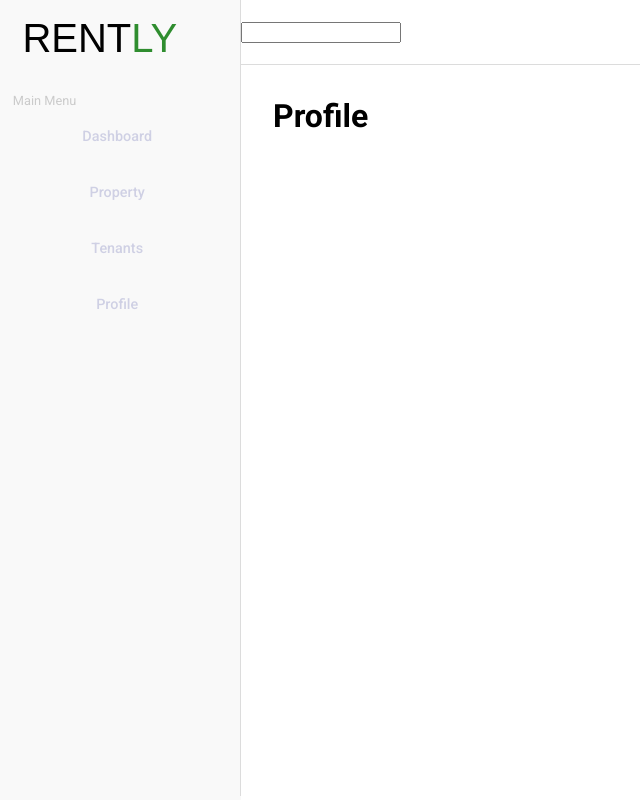
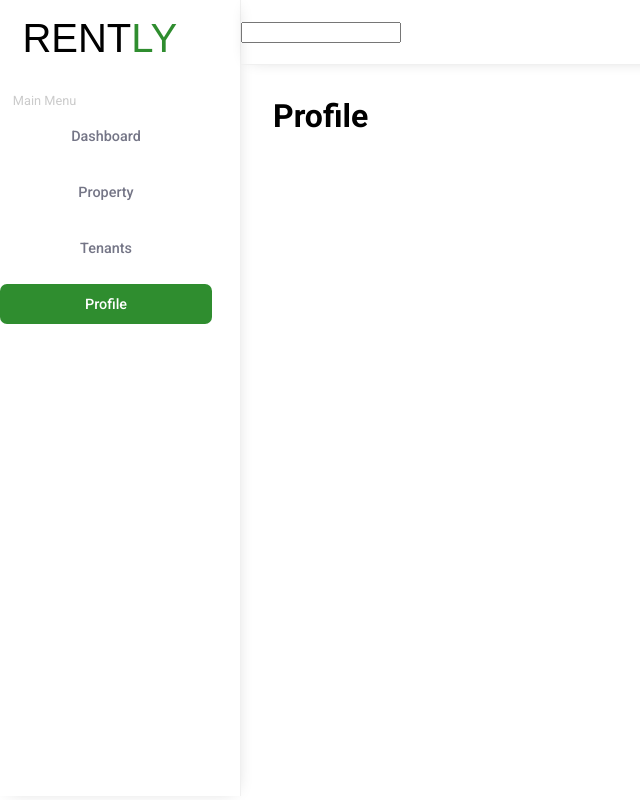
Before and after one commit to ColoMack/Property-Management-React-and-Node-, a React (Create React App) app: page /profile in a window 1280 px wide. Shown: the whole page, without its empty margins (0-640 px from the left). Built offline with nearby package versions, Linux system fonts and the light colour scheme; a web font is replaced by a local one.

Commit message:
Implememanting isActive function in the sidnavbar.

```diff
--- a/src/App.css
+++ b/src/App.css
@@ -22,6 +22,7 @@ h1{
   display: flex;
   flex-direction: column;
   align-items: center;
+  background-color: var(--green1);
 }
 .userbox{
   border: solid 1px var(--white);
@@ -34,9 +35,8 @@ h1{
   padding: 1rem 1rem;
   margin: 6rem 0 0 0;
   background-color: var(--white);
-  box-shadow: 2px 1px 30px 5px var(--grey);
+  box-shadow: 2px 1px 30px 5px rgb(104, 104, 104);
   border-radius: 15px;
-  font-family: system-ui, -apple-system, BlinkMacSystemFont, 'Segoe UI', Roboto, Oxygen, Ubuntu, Cantarell, 'Open Sans', 'Helvetica Neue', sans-serif;
 }
 .heading{
   margin-top: 1rem;
@@ -120,7 +120,7 @@ h1{
   flex-direction: row;
 }
 .leftside{
-  background-color: #bcbcbc16;
+  background-color: #ffffff;
 }
 .rightside{
   display: flex;
@@ -132,13 +132,13 @@ h1{
 /* For the side Navigation bar...*/
 .sidebarcont{
   border: none;
-  border-right: solid 1px rgb(220, 220, 220);
+  border-right: solid 1px rgb(240, 240, 240);
   height: 95.5vh;
   width: 15rem;
   display: flex;
   flex-direction: column;
   padding: 1rem 0 1rem 0;
-
+  box-shadow: 1px 1px 17px -8px rgb(192, 192, 192);
 }
 .navbox{
   width: 100%;
@@ -167,7 +167,7 @@ h1{
   width: 0.2rem;
   margin: 0 0.5rem 0 0;
 }
-.navselect .actualdiv{
+.actualdiv{
   border-radius: 7px;
   height: 1.5rem;
   width: 75%;
@@ -176,26 +176,28 @@ h1{
   justify-content: center;
   padding: 0.5rem 1rem;
   text-decoration: none;
+  color: rgb(116, 117, 134);
+  font-weight: 500;
+  font-size: 90%;
 }
 .navselect .actualdiv:hover{
   background-color: rgb(245, 245, 245);
   cursor: pointer;
   color: var(--green1);
 }
-.navselect .actualdiv{
-  color: rgb(207, 208, 228);
-  font-weight: 500;
-  font-size: 90%;
+.activelink{
+  background-color: black;
 }
 
 /* For the topbar..*/
 .topbarcont{
-  border-bottom: solid 1px rgb(220, 220, 220);
+  border-bottom: solid 1px rgb(240, 240, 240);
   height: 4rem;
   width: 100%;
   display: flex;
   flex-direction: row;
   align-items: center;
+  box-shadow: 1px 1px 17px -8px rgb(192, 192, 192);
 }
 
 
--- a/src/Components/Sidenavbar.js
+++ b/src/Components/Sidenavbar.js
@@ -1,7 +1,36 @@
-import React from 'react'
+import React, { useRef } from 'react'
 import { Link } from 'react-router-dom';
+import { NavLink } from 'react-router-dom';
 
 function Sidenavbar() {
+  let activeStyle = {
+    borderRadius: "7px",
+    height: "1.5rem",
+    width: "75%",
+    display: "flex",
+    alignItems: "center",
+    justifyContent: "center",
+    padding: "0.5rem 1rem",
+    textDecoration: "none",
+    color: "#ffffff",
+    fontWeight: "500",
+    fontSize: "90%",
+    backgroundColor:"rgb(47, 141, 47)"
+  }
+
+  let notActiveStyle = {
+    borderRadius: "7px",
+    height: "1.5rem",
+    width: "75%",
+    display: "flex",
+    alignItems: "center",
+    justifyContent: "center",
+    padding: "0.5rem 1rem",
+    textDecoration: "none",
+    color: "rgb(116, 117, 134)",
+    fontWeight: "500",
+    fontSize: "90%"
+  }
   return (
     <div className='sidebarcont'>
       <div className='pageLogo'>
@@ -15,29 +44,25 @@ function Sidenavbar() {
           <ul>
             <li>
               <div className='navselect'>
-                <div className='smalldiv'></div>
-                <Link to="/dashboard" className='actualdiv'>Dashboard</Link>
+                <NavLink style={({isActive}) => isActive ? activeStyle : notActiveStyle} to="/dashboard">Dashboard</NavLink>
               </div>
             </li>
 
             <li>
               <div className='navselect'>
-                <div className='smalldiv'></div>
-                <Link to="/property" className='actualdiv'>Property</Link>
+                <NavLink style={({isActive}) => isActive ? activeStyle : notActiveStyle} to="/property" className='actualdiv'>Property</NavLink>
               </div>
             </li>
 
             <li>
               <div className='navselect'>
-                <div className='smalldiv'></div>
-                <Link to="/tenant" className='actualdiv'>Tenants</Link>
+                <NavLink style={({isActive}) => isActive ? activeStyle : notActiveStyle} to="/tenant" className='actualdiv'>Tenants</NavLink>
               </div>
             </li>
 
             <li>
               <div className='navselect'>
-                <div className='smalldiv'></div>
-                <Link to="/profile" className='actualdiv'>Profile</Link>
+                <NavLink style={({isActive}) => isActive ? activeStyle : notActiveStyle} to="/profile" className='actualdiv'>Profile</NavLink>
               </div>
             </li>
 
--- a/src/Components/Topbar.js
+++ b/src/Components/Topbar.js
@@ -4,7 +4,7 @@ function Topbar() {
   return (
     <div className='topbarcont'>
       <div className='searchcont'>
-        <div className='searchimg'></div>
+        <div className='searching'></div>
         <div>
           <input></input>
         </div>
```
